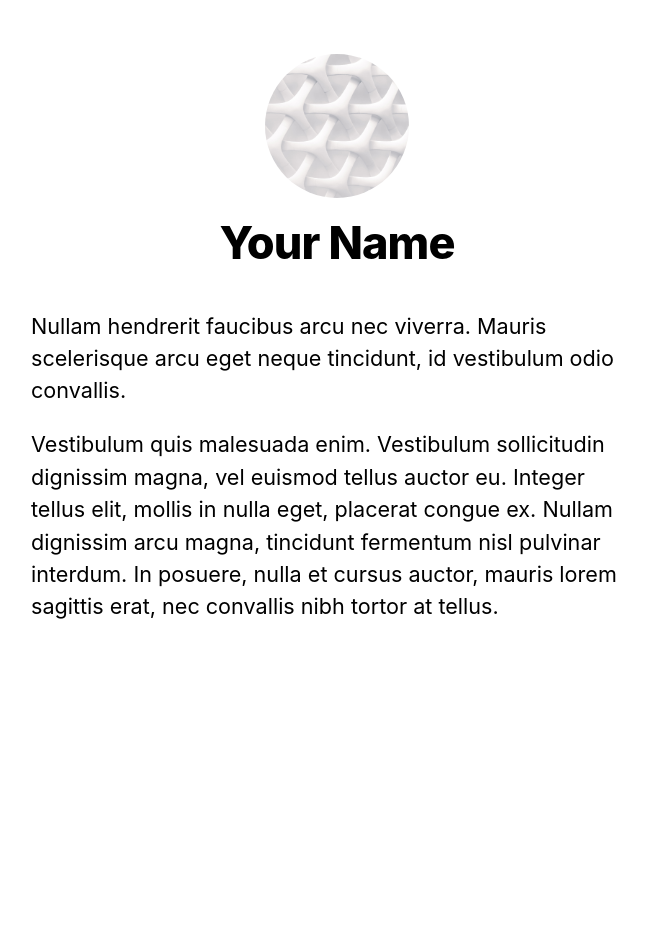
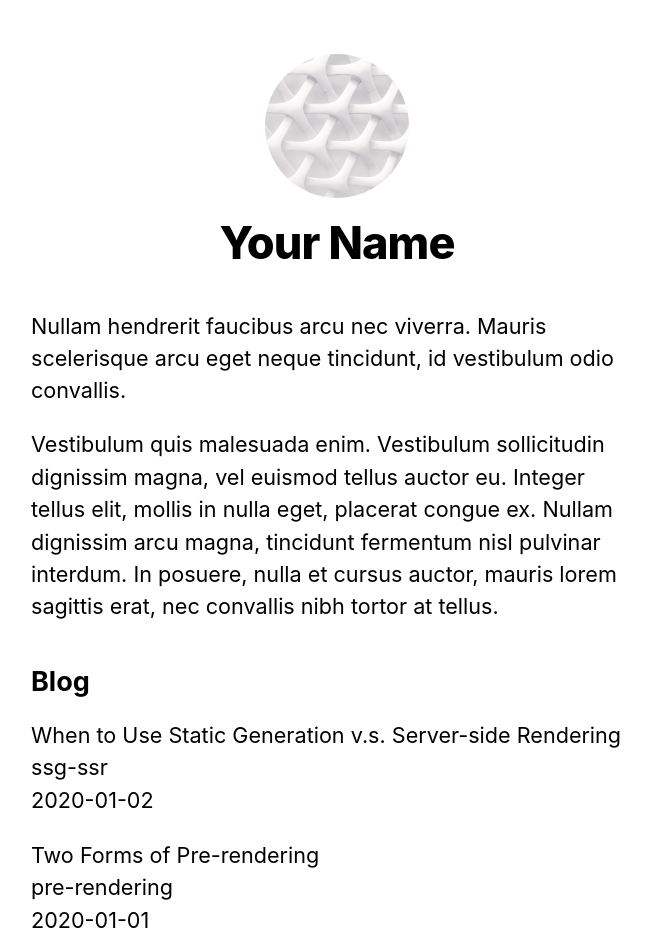
Before and after one commit to yudwig/next-tutorial, a Next.js app: page / in a window 1280 px wide. Shown: the top 952 px of the page, without its empty margins (303-954 px from the left). Before the commit the page ends 800 px from the top, so only its background shows below. Built offline with nearby package versions, Linux system fonts and the light colour scheme.

Commit message:
Modify to display posts.

```diff
--- a/pages/index.js
+++ b/pages/index.js
@@ -1,8 +1,9 @@
 import Head from 'next/head'
 import Layout, { siteTitle } from "../components/layout";
 import utilStyles from '../styles/utils.module.css';
+import { getSortedPostsData } from "../lib/posts";
 
-export default function Home() {
+export default function Home({ allPostsData }) {
   return (
     <Layout home>
       <Head>
@@ -14,6 +15,29 @@
           Vestibulum quis malesuada enim. Vestibulum sollicitudin dignissim magna, vel euismod tellus auctor eu. Integer tellus elit, mollis in nulla eget, placerat congue ex. Nullam dignissim arcu magna, tincidunt fermentum nisl pulvinar interdum. In posuere, nulla et cursus auctor, mauris lorem sagittis erat, nec convallis nibh tortor at tellus.
         </p>
       </section>
+      <section className={`${utilStyles.headingMd} ${utilStyles.padding1px}`}>
+        <h2 className={utilStyles.headingLg}>Blog</h2>
+        <ul className={utilStyles.list}>
+          {allPostsData.map(({id, date, title}) => (
+            <li className={utilStyles.listItem} key={id}>
+              {title}
+              <br />
+              {id}
+              <br />
+              {date}
+            </li>
+          ))}
+        </ul>
+      </section>
     </Layout>
   )
 }
+
+export async function getStaticProps() {
+  const allPostsData = getSortedPostsData();
+  return {
+    props: {
+      allPostsData
+    }
+  };
+}
```
